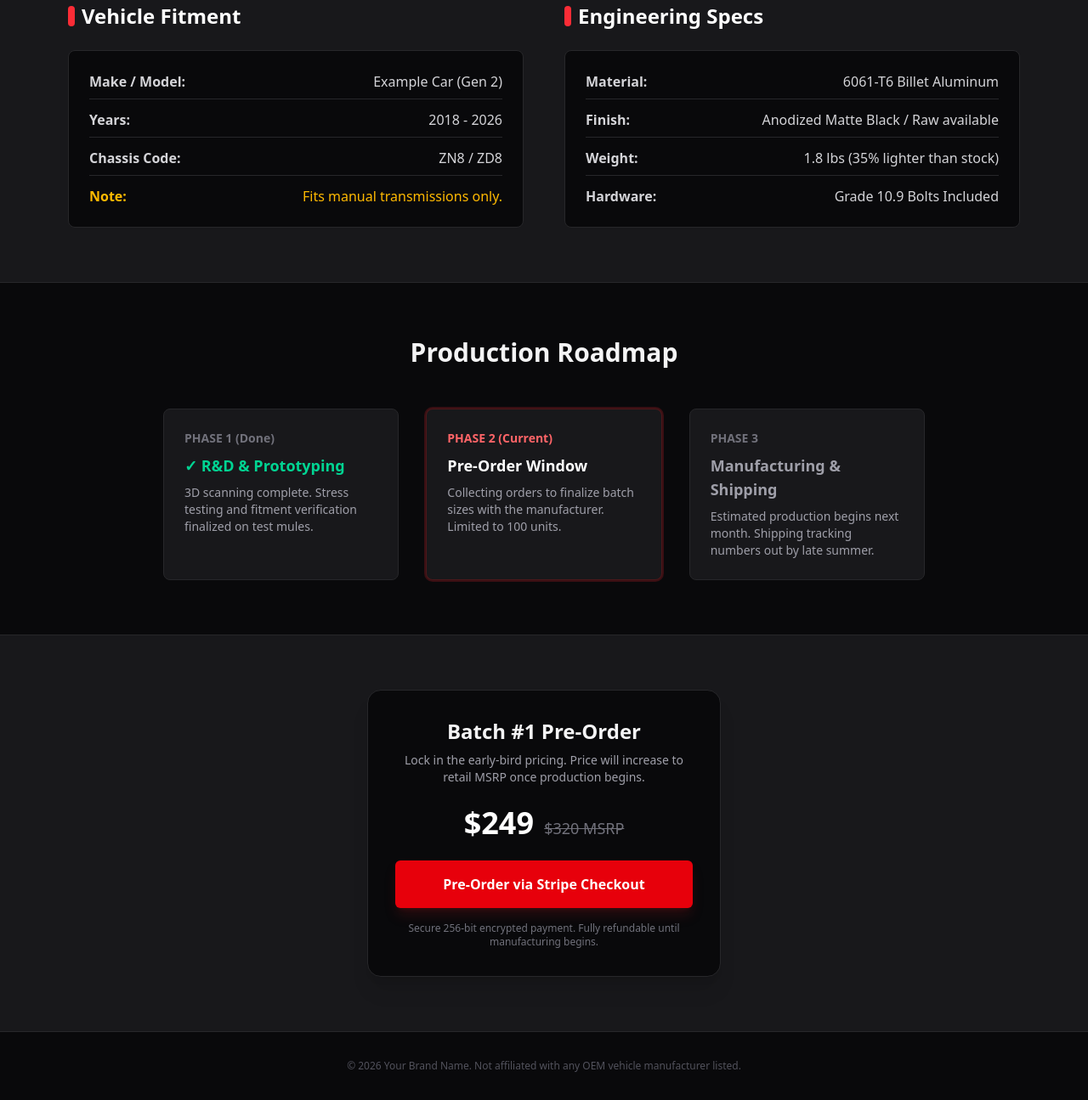
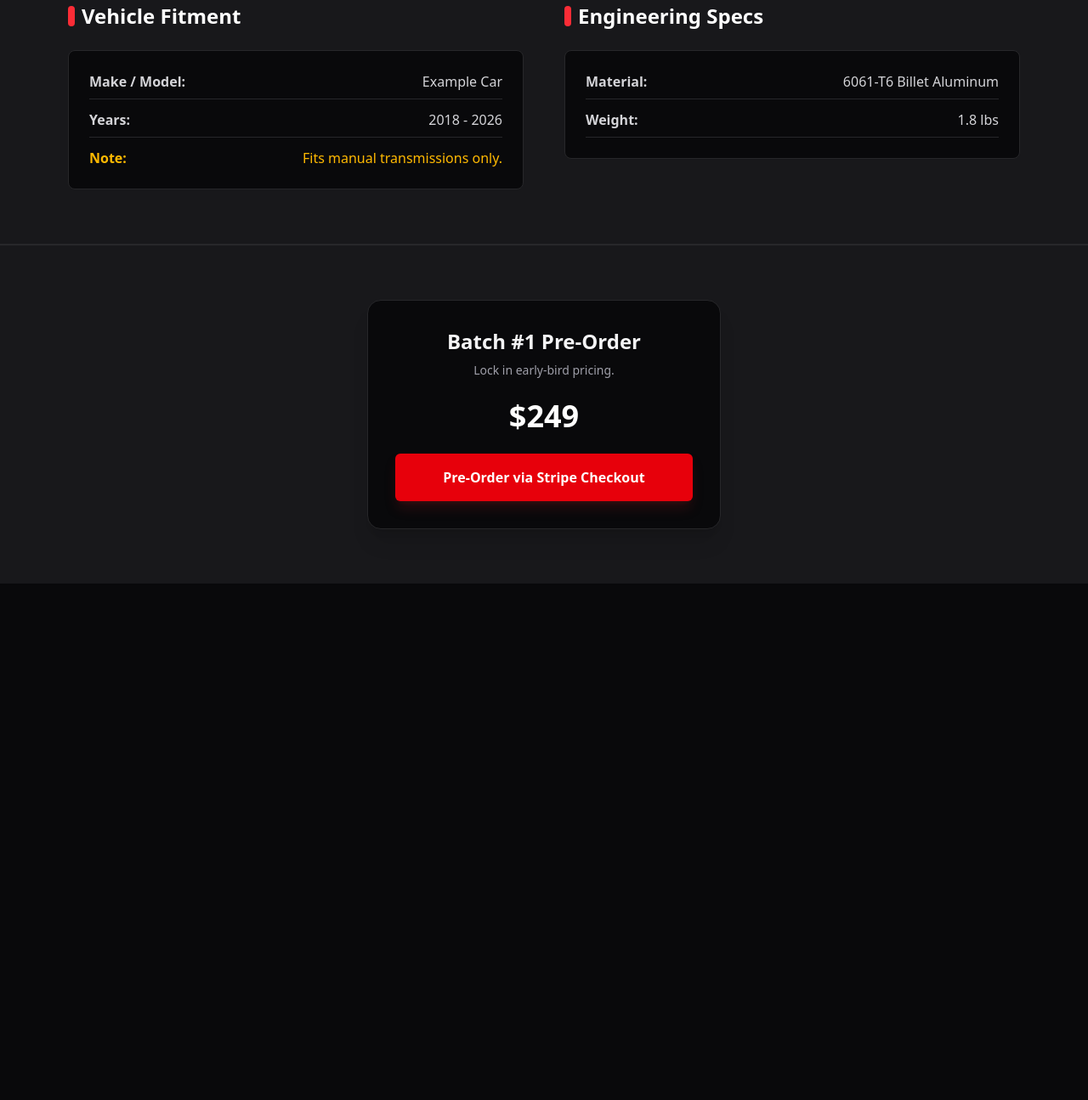
Before and after one commit to colbystauby/landingpage, a plain HTML site: page index.html in a window 1280 px wide. Shown: the part 855-2150 px from the top of the page at 85% size. After the commit the page ends 1542 px from the top, so only its background shows below. Drawn offline with nearby package versions, Linux system fonts and the light colour scheme.

Commit message:
Add files via upload

```diff
--- a/index.html
+++ b/index.html
@@ -4,7 +4,6 @@
     <meta charset="UTF-8">
     <meta name="viewport" content="width=device-width, initial-scale=1.0">
     <title>Pre-Order Your Custom Car Part</title>
-    <!-- Tailwind CSS for modern, sleek styling -->
     <script src="https://cdn.jsdelivr.net/npm/@tailwindcss/browser@4"></script>
 </head>
 <body class="bg-zinc-950 text-zinc-100 font-sans antialiased">
@@ -36,9 +35,7 @@
                 </a>
             </div>
         </div>
-        <!-- Product Image / Render Placeholder -->
         <div class="relative bg-zinc-900 border border-zinc-800 rounded-xl aspect-video md:aspect-square flex items-center justify-center overflow-hidden shadow-2xl">
-            <!-- Replace with your actual CAD render or prototype photo -->
             <div class="text-center p-6">
                 <p class="text-zinc-600 text-sm uppercase tracking-widest mb-2">[ CAD Render / Prototype Photo ]</p>
                 <p class="text-zinc-500 text-xs">High-resolution 3D preview of the final part</p>
@@ -46,11 +43,9 @@
         </div>
     </header>
 
-    <!-- Fitment & Specs Section -->
+    <!-- Specs Section -->
     <section id="specs" class="bg-zinc-900 border-y border-zinc-800 py-16">
         <div class="max-w-6xl mx-auto px-4 grid md:grid-cols-2 gap-12">
-
-            <!-- Fitment Guide -->
             <div>
                 <h2 class="text-2xl font-bold mb-6 text-white flex items-center gap-2">
                     <span class="w-2 h-6 bg-red-500 inline-block rounded-sm"></span> Vehicle Fitment
@@ -58,13 +53,10 @@
                 <div class="bg-zinc-950 border border-zinc-800 rounded-lg p-6">
                     <ul class="space-y-3 text-zinc-300">
                         <li class="flex justify-between border-b border-zinc-800 pb-2">
-                            <strong>Make / Model:</strong> <span>Example Car (Gen 2)</span>
+                            <strong>Make / Model:</strong> <span>Example Car</span>
                         </li>
                         <li class="flex justify-between border-b border-zinc-800 pb-2">
                             <strong>Years:</strong> <span>2018 - 2026</span>
-                        </li>
-                        <li class="flex justify-between border-b border-zinc-800 pb-2">
-                            <strong>Chassis Code:</strong> <span>ZN8 / ZD8</span>
                         </li>
                         <li class="flex justify-between text-amber-400">
                             <strong>Note:</strong> <span>Fits manual transmissions only.</span>
@@ -72,8 +64,6 @@
                     </ul>
                 </div>
             </div>
-
-            <!-- Technical Specifications -->
             <div>
                 <h2 class="text-2xl font-bold mb-6 text-white flex items-center gap-2">
                     <span class="w-2 h-6 bg-red-500 inline-block rounded-sm"></span> Engineering Specs
@@ -84,72 +74,30 @@
                             <strong>Material:</strong> <span>6061-T6 Billet Aluminum</span>
                         </li>
                         <li class="flex justify-between border-b border-zinc-800 pb-2">
-                            <strong>Finish:</strong> <span>Anodized Matte Black / Raw available</span>
-                        </li>
-                        <li class="flex justify-between border-b border-zinc-800 pb-2">
-                            <strong>Weight:</strong> <span>1.8 lbs (35% lighter than stock)</span>
-                        </li>
-                        <li class="flex justify-between">
-                            <strong>Hardware:</strong> <span>Grade 10.9 Bolts Included</span>
+                            <strong>Weight:</strong> <span>1.8 lbs</span>
                         </li>
                     </ul>
                 </div>
             </div>
-
         </div>
     </section>
 
-    <!-- Production Timeline -->
-    <section class="max-w-6xl mx-auto px-4 py-16 text-center">
-        <h2 class="text-3xl font-bold mb-12">Production Roadmap</h2>
-        <div class="grid sm:grid-cols-3 gap-8 text-left max-w-4xl mx-auto">
-            <div class="bg-zinc-900 border border-zinc-800 p-6 rounded-lg relative">
-                <div class="text-zinc-500 font-bold text-sm mb-2">PHASE 1 (Done)</div>
-                <h3 class="text-lg font-bold mb-2 text-emerald-400">✓ R&D & Prototyping</h3>
-                <p class="text-zinc-400 text-sm">3D scanning complete. Stress testing and fitment verification finalized on test mules.</p>
-            </div>
-            <div class="bg-zinc-900 border border-red-900/50 p-6 rounded-lg relative ring-2 ring-red-500/20">
-                <div class="text-red-400 font-bold text-sm mb-2">PHASE 2 (Current)</div>
-                <h3 class="text-lg font-bold mb-2 text-white">Pre-Order Window</h3>
-                <p class="text-zinc-400 text-sm">Collecting orders to finalize batch sizes with the manufacturer. Limited to 100 units.</p>
-            </div>
-            <div class="bg-zinc-900 border border-zinc-800 p-6 rounded-lg relative">
-                <div class="text-zinc-500 font-bold text-sm mb-2">PHASE 3</div>
-                <h3 class="text-lg font-bold mb-2 text-zinc-400">Manufacturing & Shipping</h3>
-                <p class="text-zinc-400 text-sm">Estimated production begins next month. Shipping tracking numbers out by late summer.</p>
+    <!-- Pricing Card -->
+    <section id="preorder" class="bg-zinc-900 border-t border-zinc-800 py-16 text-center">
+        <div class="max-w-md mx-auto px-4">
+            <div class="bg-zinc-950 border border-zinc-800 rounded-2xl p-8 shadow-xl">
+                <h2 class="text-2xl font-bold mb-2">Batch #1 Pre-Order</h2>
+                <p class="text-zinc-400 text-sm mb-6">Lock in early-bird pricing.</p>
+                <div class="mb-6">
+                    <span class="text-4xl font-extrabold text-white">$249</span>
+                </div>
+                <!-- Insert your Stripe Checkout Link below -->
+                <a href="https://buy.stripe.com/test_eVq3cnezpbJ84tx9lcgrS01" target="_blank" class="block w-full bg-red-600 hover:bg-red-700 text-white font-bold py-4 rounded-md transition shadow-lg shadow-red-900/30">
+                    Pre-Order via Stripe Checkout
+                </a>
             </div>
         </div>
     </section>
 
-    <!-- Pre-Order Pricing Card -->
-    <section id="preorder" class="bg-zinc-900 border-t border-zinc-800 py-16 text-center">
-        <div class="max-w-md mx-auto px-4">
-            <div class="bg-zinc-950 border border-zinc-800 rounded-2xl p-8 shadow-xl">
-                <h2 class="text-2xl font-bold mb-2">Batch #1 Pre-Order</h2>
-                <p class="text-zinc-400 text-sm mb-6">Lock in the early-bird pricing. Price will increase to retail MSRP once production begins.</p>
-
-                <div class="mb-6">
-                    <span class="text-4xl font-extrabold text-white">$249</span>
-                    <span class="text-zinc-500 line-through text-lg ml-2">$320 MSRP</span>
-                </div>
-
-                <!-- STRIPE LINK BUTTON -->
-                <!-- Replace 'YOUR_STRIPE_CHECKOUT_URL' with your actual Stripe Payment Link -->
-                <a href="https://buy.stripe.com/test_8x2fZ9bndeVke4740SgrS00" target="_blank" class="block w-full bg-red-600 hover:bg-red-700 text-white font-bold py-4 rounded-md transition shadow-lg shadow-red-900/30">
-                    Pre-Order via Stripe Checkout
-                </a>
-
-                <p class="text-zinc-500 text-xs mt-4">
-                    Secure 256-bit encrypted payment. Fully refundable until manufacturing begins.
-                </p>
-            </div>
-        </div>
-    </section>
-
-    <!-- Footer -->
-    <footer class="border-t border-zinc-800 py-8 text-center text-zinc-600 text-xs">
-        <p>&copy; 2026 Your Brand Name. Not affiliated with any OEM vehicle manufacturer listed.</p>
-    </footer>
-
 </body>
 </html>
```
